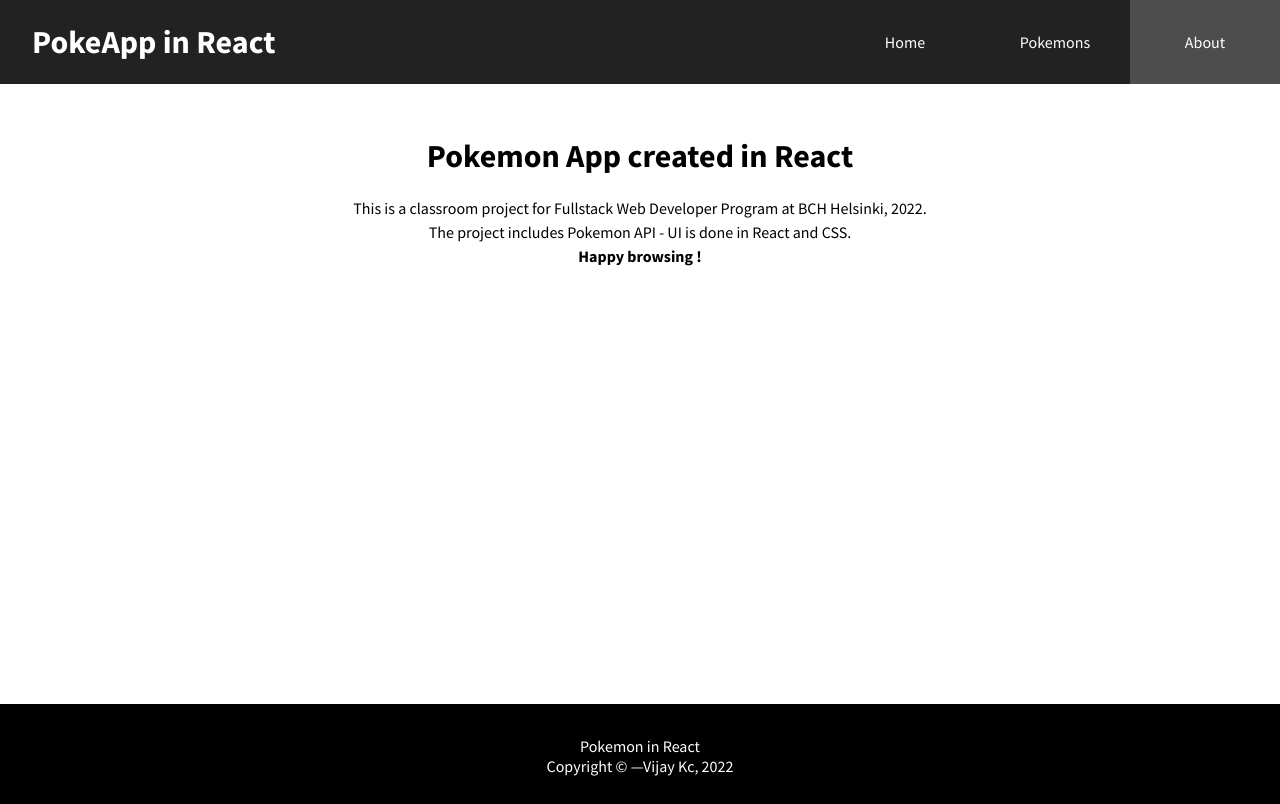
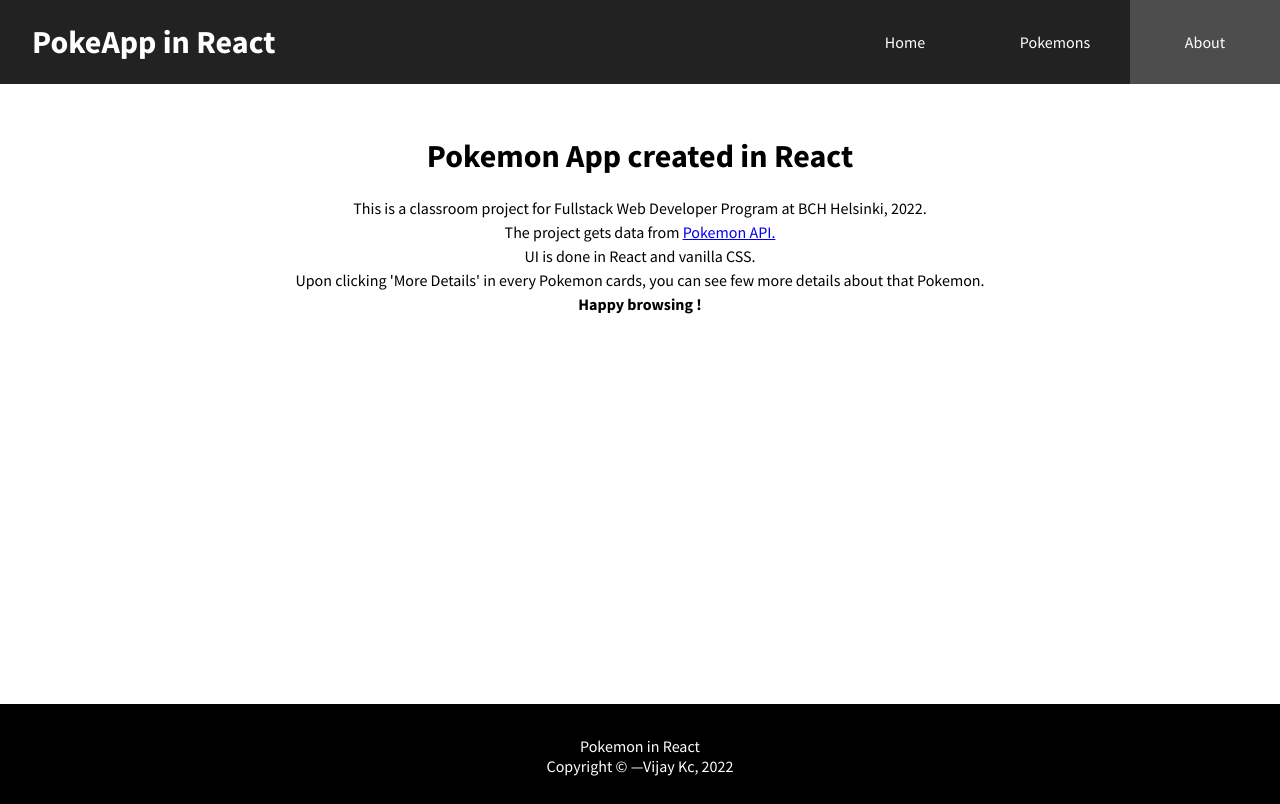
Before and after one commit to kcvijay/pokeapp_react, a React (Create React App) app: page /about in a window 1280 px wide. Built offline with nearby package versions, Linux system fonts and the light colour scheme.

Commit message:
Little detail fix on about page

```diff
--- a/src/App.js
+++ b/src/App.js
@@ -22,7 +22,6 @@ class App extends Component {
           <Route path="/" element={<Layout />}>
             <Route index element={<Home />} />
             <Route path="pokemons" element={<Pokemons />} />
-            {/* Function RouterWrapper has acted as a component below */}
             <Route path="pokemons/:pokesingle" element={<RouterWrapper />} />
             <Route path="about" element={<About />} />
             <Route path="*" element={<Notfound />} />
--- a/src/Components/About.jsx
+++ b/src/Components/About.jsx
@@ -9,7 +9,17 @@ const About = () => {
         This is a classroom project for Fullstack Web Developer Program at BCH
         Helsinki, 2022.
       </p>
-      <p>The project includes Pokemon API - UI is done in React and CSS.</p>
+      <p>
+        The project gets data from{" "}
+        <a href="https://pokeapi.co/" target="_blank noreferer">
+          Pokemon API.
+        </a>
+      </p>
+      <p>UI is done in React and vanilla CSS.</p>
+      <p>
+        Upon clicking 'More Details' in every Pokemon cards, you can see few
+        more details about that Pokemon.
+      </p>
       <p>Happy browsing !</p>
     </div>
   );
```
